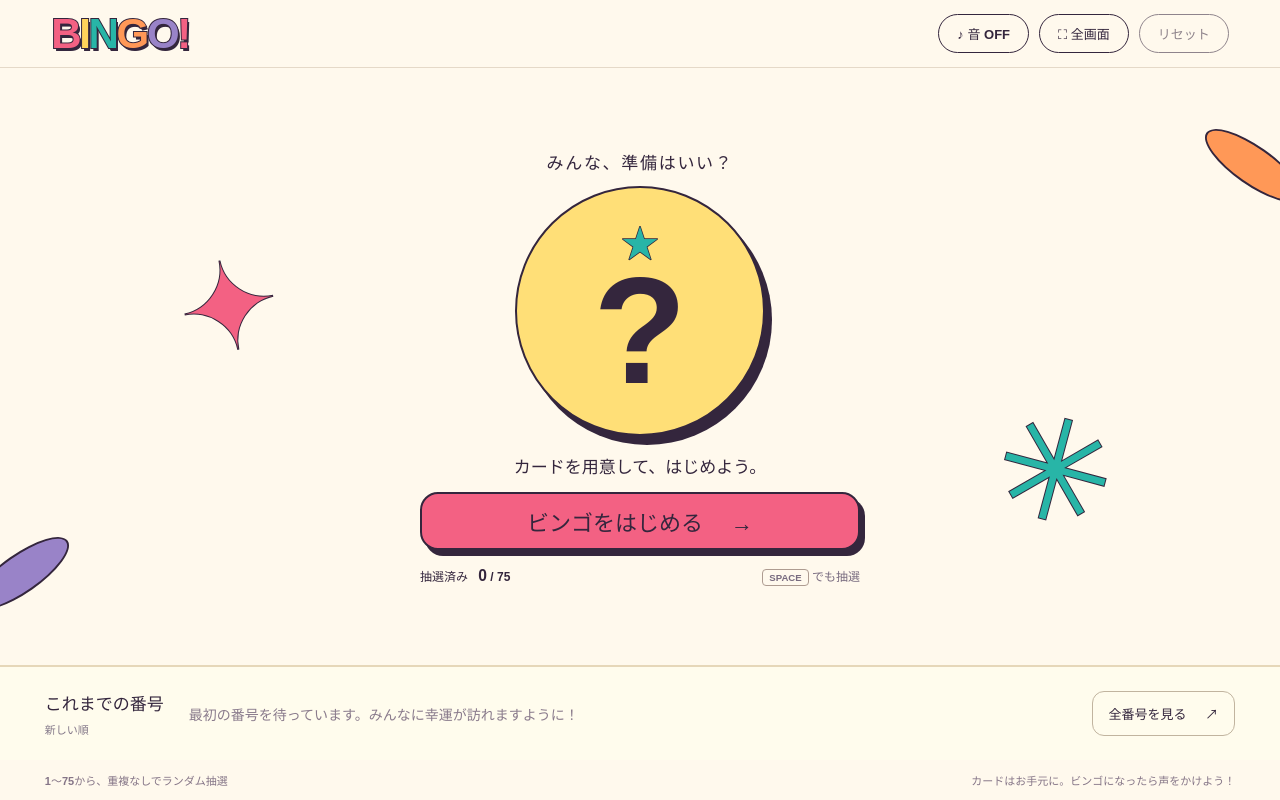
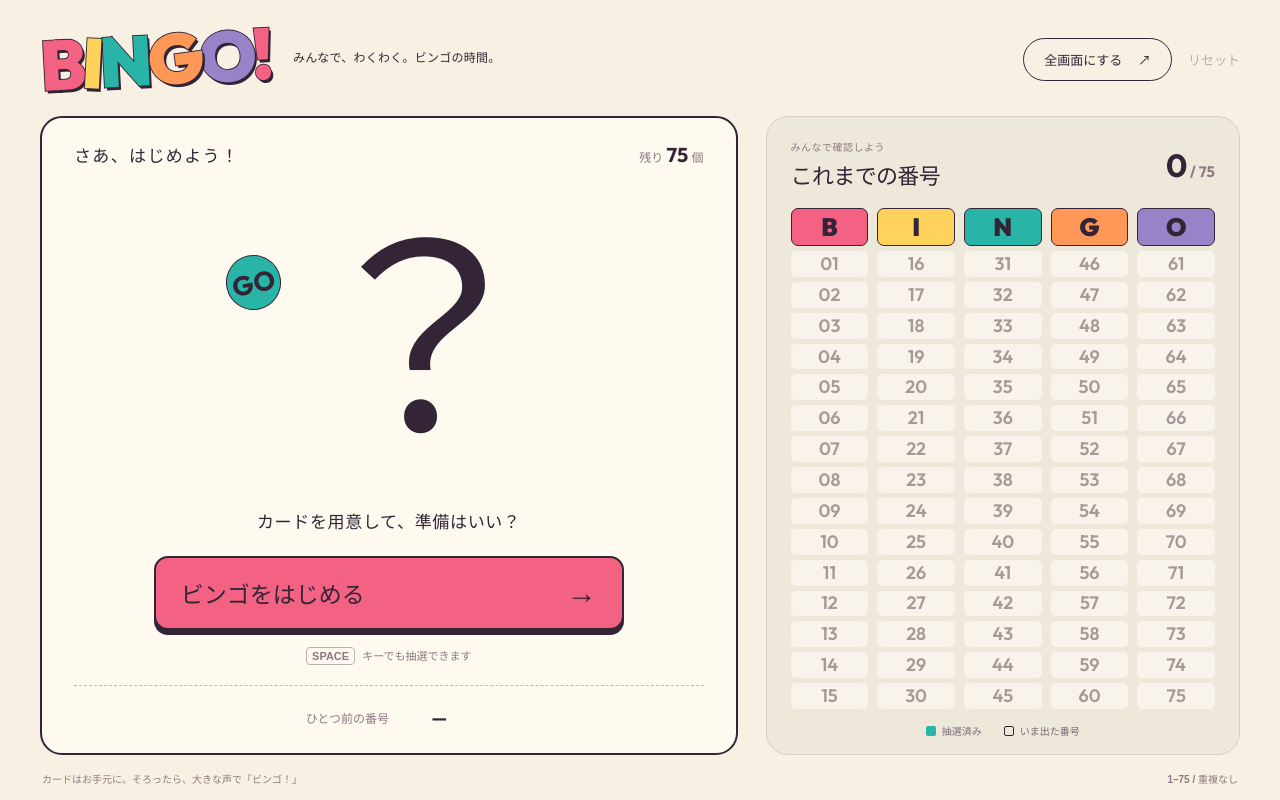
Before and after one commit to green-melon0904/bingo-party-stage, a React (Vite) app: page / in a window 1280 px wide. Built offline with nearby package versions, Linux system fonts and the light colour scheme; a web font is replaced by a local one.

Commit message:
Redesign bingo stage with permanent number board and remove sound

```diff
--- a/src/App.jsx
+++ b/src/App.jsx
@@ -6,49 +6,49 @@ export function App() {
   const [called, setCalled] = useState(() => { try { return loadDraws(localStorage); } catch { return []; } });
   const [spinning, setSpinning] = useState(false);
   const [preview, setPreview] = useState(null);
-  const [sound, setSound] = useState(false);
   const [full, setFull] = useState(false);
   const [warning, setWarning] = useState('');
-  const lock = useRef(false), timers = useRef([]), audio = useRef(null), resetDialog = useRef(null), historyDialog = useRef(null);
+  const lock = useRef(false), timers = useRef([]), resetDialog = useRef(null);
   const latest = called.at(-1);
   const shown = spinning ? preview : latest;
   useEffect(() => { try { localStorage.setItem('bingo-stage-v1', JSON.stringify(called)); } catch { setWarning('履歴を保存できません。この画面を開いたままご利用ください。'); } }, [called]);
   useEffect(() => () => timers.current.forEach(clearTimeout), []);
   useEffect(() => { const change = () => setFull(Boolean(document.fullscreenElement)); document.addEventListener('fullscreenchange', change); return () => document.removeEventListener('fullscreenchange', change); }, []);
-  function beep(final = false) {
-    if (!sound) return;
-    try { const ctx = audio.current ||= new (window.AudioContext || window.webkitAudioContext)(); ctx.resume(); const osc = ctx.createOscillator(), gain = ctx.createGain(); osc.connect(gain); gain.connect(ctx.destination); osc.frequency.value = final ? 880 : 330; gain.gain.setValueAtTime(.07, ctx.currentTime); gain.gain.exponentialRampToValueAtTime(.001, ctx.currentTime + .2); osc.start(); osc.stop(ctx.currentTime + .2); } catch { /* Sound is optional. */ }
-  }
   function draw() {
-    if (lock.current || called.length === 75 || resetDialog.current?.open || historyDialog.current?.open) return;
+    if (lock.current || called.length === 75 || resetDialog.current?.open) return;
     lock.current = true;
     const selected = nextNumber(called);
-    setSpinning(true); setPreview(nextNumber(called)); beep();
+    setSpinning(true); setPreview(nextNumber(called));
     const reduced = matchMedia('(prefers-reduced-motion: reduce)').matches;
     const duration = reduced ? 150 : 1900;
     timers.current = [];
-    if (!reduced) for (let i = 1; i <= 15; i++) timers.current.push(setTimeout(() => { setPreview(nextNumber(called)); beep(); }, i * 100));
-    timers.current.push(setTimeout(() => { setCalled(previous => [...previous, selected]); setSpinning(false); lock.current = false; beep(true); }, duration));
+    if (!reduced) for (let i = 1; i <= 15; i++) timers.current.push(setTimeout(() => { setPreview(nextNumber(called)); }, i * 100));
+    timers.current.push(setTimeout(() => { setCalled(previous => [...previous, selected]); setSpinning(false); lock.current = false; }, duration));
   }
   useEffect(() => { const key = e => { if (e.code === 'Space' && !e.repeat && !['BUTTON','INPUT','SELECT','TEXTAREA'].includes(e.target.tagName)) { e.preventDefault(); draw(); } }; window.addEventListener('keydown', key); return () => window.removeEventListener('keydown', key); });
   async function toggleFull() { try { if (document.fullscreenElement) await document.exitFullscreen(); else await document.documentElement.requestFullscreen(); } catch { setWarning('全画面表示に対応していません。ブラウザの全画面機能をご利用ください。'); } }
   return <main className="app">
-    <div className="toolbar"><h1 className="wordmark" aria-label="BINGO!">{'BINGO!'.split('').map((l,i) => <span key={i} style={{color:palette[i % 5]}}>{l}</span>)}</h1><div><button onClick={() => setSound(!sound)} aria-pressed={sound}>♪ 音 {sound ? 'ON' : 'OFF'}</button><button onClick={toggleFull}>⛶ {full ? '全画面を終了' : '全画面'}</button><button disabled={spinning || !called.length} onClick={() => resetDialog.current.showModal()}>リセット</button></div></div>
-    <section className={`stage ${spinning ? 'drawing' : ''}`} aria-label="ビンゴ抽選">
-      <div className="decoration decor-left" aria-hidden="true">✦</div><div className="decoration decor-right" aria-hidden="true">✳</div>
-      <div className="draw-area">
-        <p className="result-caption">{spinning ? 'つぎの番号は…？' : latest ? 'ただいまの番号' : 'みんな、準備はいい？'}</p>
-        <div className={`result ${latest && !spinning ? 'revealed' : ''}`} key={spinning ? 'spin' : latest || 'ready'} aria-hidden="true"><span style={{color:shown ? colorFor(shown) : palette[2]}}>{shown ? letterFor(shown) : '★'}</span><strong>{shown || '?'}</strong></div>
+    <header className="toolbar">
+      <div className="brand"><h1 className="wordmark" aria-label="BINGO!">{'BINGO'.split('').map((l,i) => <span key={i} style={{color:palette[i]}}>{l}</span>)}<span className="exclamation">!</span></h1><p>みんなで、わくわく。ビンゴの時間。</p></div>
+      <div className="tools"><button onClick={toggleFull}>{full ? '全画面を終了' : '全画面にする'} <span aria-hidden="true">↗</span></button><button className="reset-button" disabled={spinning || !called.length} onClick={() => resetDialog.current.showModal()}>リセット</button></div>
+    </header>
+    <div className="game-layout">
+      <section className={`stage ${spinning ? 'drawing' : ''}`} aria-label="ビンゴ抽選">
+        <div className="stage-top"><p>{spinning ? 'つぎの番号は…' : latest ? 'ただいまの番号' : 'さあ、はじめよう！'}</p><span>残り <b>{75-called.length}</b> 個</span></div>
+        <div className={`result ${latest && !spinning ? 'revealed' : ''}`} key={spinning ? 'spin' : latest || 'ready'} aria-hidden="true"><span className="letter" style={{background:shown ? colorFor(shown) : palette[2]}}>{shown ? letterFor(shown) : 'GO'}</span><strong>{shown ? String(shown).padStart(2,'0') : '？'}</strong></div>
         <p className="sr-only" role="status">{!spinning && latest ? `ただいまの番号は ${letterFor(latest)}、${latest} です。` : ''}</p>
-        <p className="message">{spinning ? 'ドキドキ、もうすぐ出るよ！' : called.length === 75 ? 'すべての番号が出ました！' : latest ? 'みんな、カードをチェック！' : 'カードを用意して、はじめよう。'}</p>
-        <button className="draw-button" onClick={draw} disabled={spinning || called.length === 75}>{spinning ? '抽選中…' : called.length === 75 ? '抽選が終了しました' : latest ? '次の番号を引く' : 'ビンゴをはじめる'} <span aria-hidden="true">→</span></button>
-        <div className="draw-footer"><span>抽選済み <b>{called.length}</b> / 75</span><span className="keyboard-hint"><kbd>SPACE</kbd> でも抽選</span></div>
-      </div>
-    </section>
-    <section className="history-strip" aria-label="直近の抽選履歴"><div className="history-title"><h2>これまでの番号</h2><span>新しい順</span></div><div className="recent">{called.length ? [...called].reverse().slice(0,10).map((n,i) => <span className={`history-ball ${i === 0 ? 'newest' : ''}`} style={{background:colorFor(n)}} key={n}><small>{letterFor(n)}</small>{n}</span>) : <p>最初の番号を待っています。みんなに幸運が訪れますように！</p>}</div><button className="history-button" onClick={() => historyDialog.current.showModal()}>全番号を見る <span>↗</span></button></section>
-    <footer className="bottom-note"><span>1〜75から、重複なしでランダム抽選</span><span>カードはお手元に。ビンゴになったら声をかけよう！</span></footer>
+        <p className="message">{spinning ? 'ドキドキ、もうすぐ出るよ！' : called.length === 75 ? 'すべての番号が出ました！' : latest ? 'みんな、カードをチェック！' : 'カードを用意して、準備はいい？'}</p>
+        <div className="draw-controls"><button className="draw-button" onClick={draw} disabled={spinning || called.length === 75}>{spinning ? '抽選中…' : called.length === 75 ? '抽選が終了しました' : latest ? '次の番号を引く' : 'ビンゴをはじめる'} <span aria-hidden="true">→</span></button><span className="keyboard-hint"><kbd>SPACE</kbd> キーでも抽選できます</span></div>
+        <div className="recent"><span>ひとつ前の番号</span>{called.length > 1 ? <b style={{background:colorFor(called.at(-2))}}>{letterFor(called.at(-2))} · {called.at(-2)}</b> : <b>—</b>}</div>
+      </section>
+      <aside className="history-panel" aria-labelledby="history-title">
+        <div className="panel-heading"><div><p>みんなで確認しよう</p><h2 id="history-title">これまでの番号</h2></div><span className="count"><b>{called.length}</b><small> / 75</small></span></div>
+        <div className="number-board" aria-label="全75番号の抽選状況">{'BINGO'.split('').map((l,i) => <div className="number-column" key={l} style={{'--column-color':palette[i]}}><h3>{l}</h3>{numbers.slice(i*15, i*15+15).map(n => <span key={n} aria-label={`${n}、${called.includes(n) ? '抽選済み' : '未抽選'}${n === latest ? '、最新' : ''}`} className={`number-cell ${called.includes(n) ? 'called' : ''} ${n === latest ? 'latest' : ''}`}>{String(n).padStart(2,'0')}{n === latest && <i aria-hidden="true" />}</span>)}</div>)}</div>
+        <div className="board-legend"><span><i className="legend-called" />抽選済み</span><span><i className="legend-latest" />いま出た番号</span></div>
+      </aside>
+    </div>
+    <footer className="bottom-note"><span>カードはお手元に。そろったら、大きな声で「ビンゴ！」</span><span>1–75 / 重複なし</span></footer>
     {warning && <p className="warning" role="alert">{warning}</p>}
-    <dialog ref={historyDialog} aria-labelledby="history-title"><div className="dialog-head"><h2 id="history-title">これまでの番号 <small>{called.length} / 75</small></h2><button onClick={() => historyDialog.current.close()} aria-label="履歴を閉じる">✕</button></div><p>色のついた番号が抽選済みです。</p><div className="number-board">{'BINGO'.split('').map((l,i) => <div className="number-row" key={l}><b style={{background:palette[i]}}>{l}</b>{numbers.slice(i*15, i*15+15).map(n => <span key={n} className={called.includes(n) ? 'called' : ''} style={called.includes(n) ? {background:palette[i]} : {}}>{n}</span>)}</div>)}</div></dialog>
     <dialog ref={resetDialog} className="reset-dialog" aria-labelledby="reset-title"><h2 id="reset-title">新しいゲームをはじめる？</h2><p>これまでの抽選履歴を消して、1〜75の番号をすべて戻します。</p><div className="dialog-actions"><button onClick={() => resetDialog.current.close()}>もどる</button><button className="confirm" onClick={() => { setCalled([]); setPreview(null); resetDialog.current.close(); }}>リセットする</button></div></dialog>
   </main>;
 }
```
Also changed, not shown: src/styles.css, 2 other files (tests, documents, lock files or other folders).
